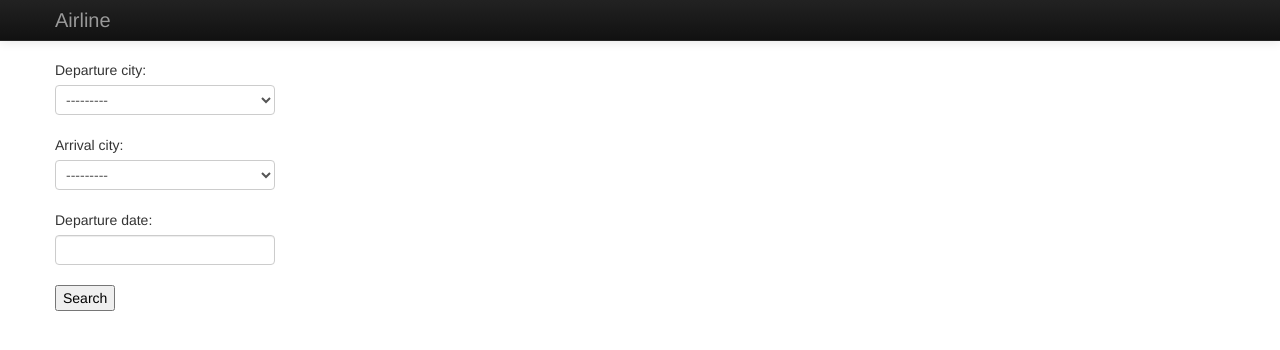
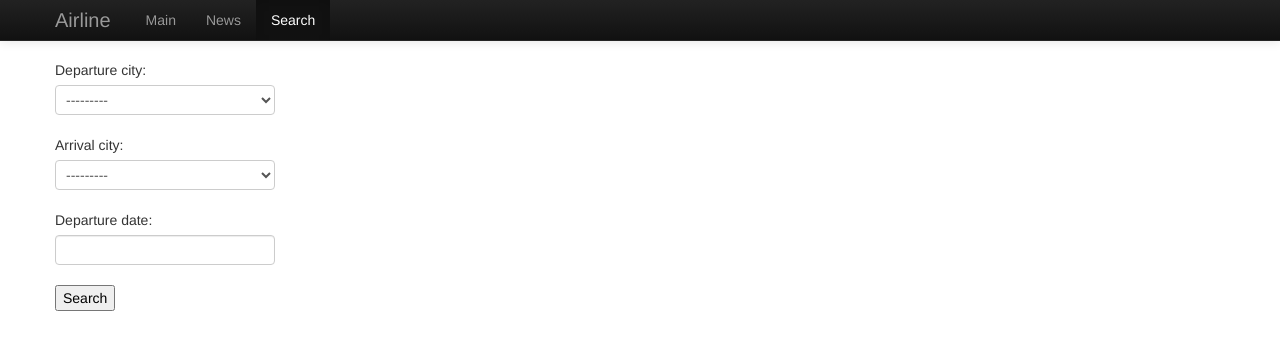
Before and after one commit to frollow/airline, a Django app: page /search/ in a window 1280 px wide. Shown: the top 350 px of the page. Run offline with Django 3.2, Linux system fonts and the light colour scheme; data that the repository does not hold is empty; some libraries are stand-ins or nearby versions.

Commit message:
Menu added

```diff
--- a/templates/base.html
+++ b/templates/base.html
@@ -7,12 +7,12 @@
         <script src="{{STATIC_URL}}jquery/jquery-1.9.1.js"></script>
         <script src="{{STATIC_URL}}jquery/jquery-ui.js"></script>
         <link href="{{STATIC_URL}}bootstrap/css/bootstrap.css" rel="stylesheet">
+        <link href="{{STATIC_URL}}bootstrap/css/bootstrap-responsive.css" rel="stylesheet">
         <style>
             body {
                 padding-top: 60px; /* 60px to make the container go all the way to the bottom of the topbar */
             }
         </style>
-        <link href="{{STATIC_URL}}bootstrap/css/bootstrap-responsive.css" rel="stylesheet">
         <!--[if lt IE 9]>
         <script src="http://html5shim.googlecode.com/svn/trunk/html5.js"></script>
         <![endif]-->
@@ -24,8 +24,7 @@
                 $(document).ready(function() {
                     $('.datepicker').datepicker({ dateFormat: "yy-mm-dd" });
                 });
-                {% block jquery %}
-                {% endblock %}
+                {% block js_content %}{% endblock %}
             });
         </script>
     </head>
@@ -34,10 +33,26 @@
         <div class="navbar navbar-inverse navbar-fixed-top">
             <div class="navbar-inner">
                 <div class="container">
-                    <a class="brand" href="/">Airline</a>
+                    <div class="navbar">
+                        <a class="brand" href="/">Airline</a>
+                        <ul class="nav">
+                        <li class="menu_main">
+                            <a href="/">Main</a>
+                        </li>
+                        <li class="menu_blog">
+                            <a href="/blog">News</a>
+                        </li>
+                        <li class="menu_search">
+                            <a href="/search">Search</a>
+                        </li>
+                        </ul>
+                    </div>
                 </div>
             </div>
         </div>
+
+
+
 
          <div class="container">
             {% block content_head %}{% endblock %}
--- a/templates/blog/post_list.html
+++ b/templates/blog/post_list.html
@@ -1,4 +1,10 @@
 {% extends 'base.html' %}
+
+{% block js_content %}
+    $(document).ready(function() {
+        $(".menu_blog").addClass('active');
+    });
+{% endblock %}
 
 {% block main_content %}
     {% for post in object_list %}
--- a/templates/index.html
+++ b/templates/index.html
@@ -1,4 +1,10 @@
 {% extends 'base.html' %}
+
+{% block js_content %}
+    $(document).ready(function() {
+        $(".menu_main").addClass('active');
+    });
+{% endblock %}
 
 {% block content_head %}
 {#    TODO: search here #}
--- a/templates/search_form.html
+++ b/templates/search_form.html
@@ -1,4 +1,10 @@
 {% extends 'base.html' %}
+
+{% block js_content %}
+    $(document).ready(function() {
+        $(".menu_search").addClass('active');
+    });
+{% endblock %}
 
 {% block main_content %}
     <form action="/search/" method="post">
```
